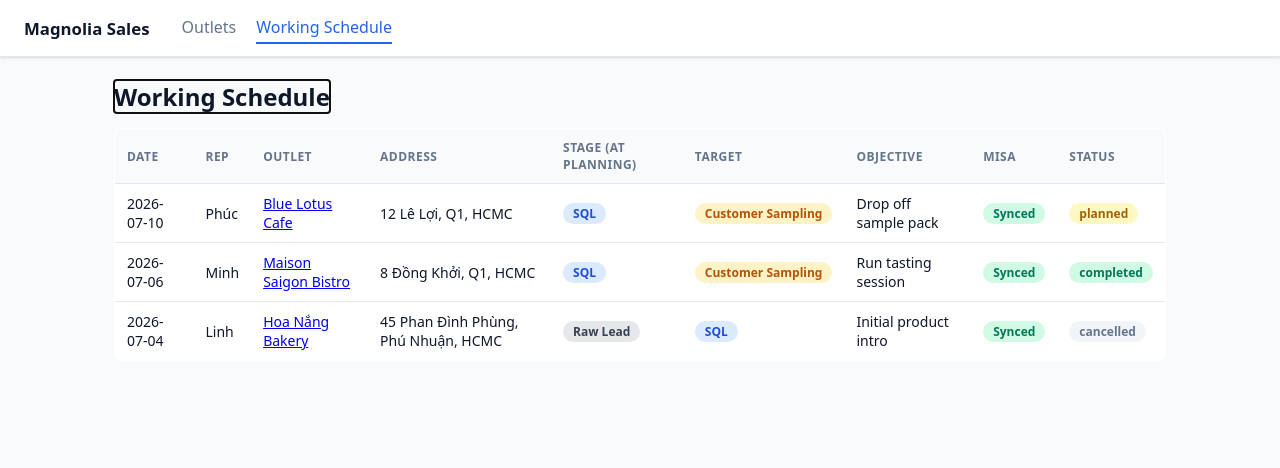
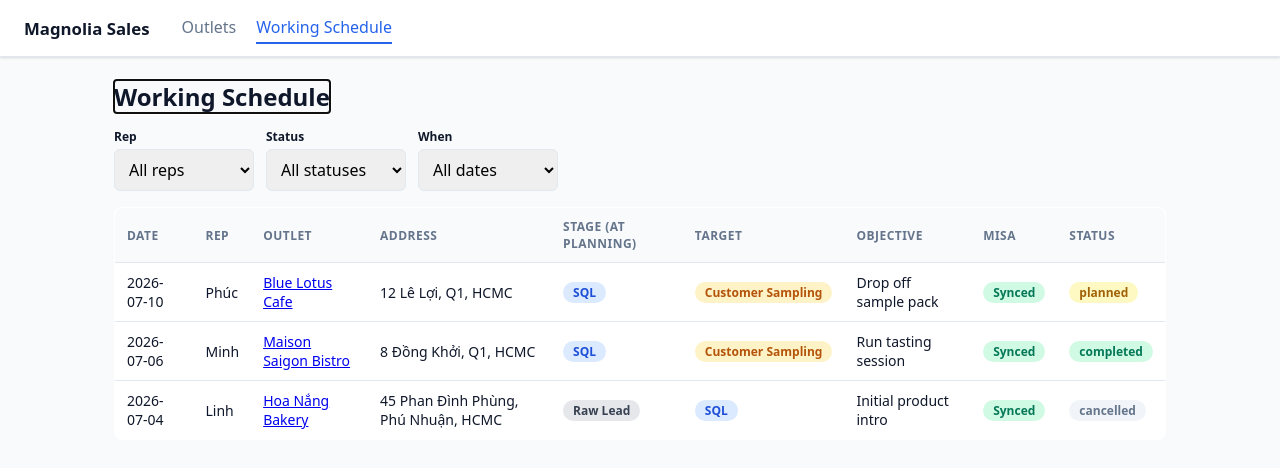
Before and after one commit to phuchoang2411/Toucan_test, a React (Vite) app: page /schedule in a window 1280 px wide. Shown: the top 468 px of the page. Built offline with nearby package versions, Linux system fonts and the light colour scheme.

Commit message:
feat: schedule filters by rep, status, and date preset

```diff
--- a/src/domain/dates.ts
+++ b/src/domain/dates.ts
@@ -1,3 +1,6 @@
+const pad = (n: number) => String(n).padStart(2, '0');
+const fmt = (date: Date) => `${date.getFullYear()}-${pad(date.getMonth() + 1)}-${pad(date.getDate())}`;
+
 /** Local-timezone calendar date as 'YYYY-MM-DD' (visitDate precision).
 
  * `new Date().toISOString()` returns the UTC date, which is one day behind the
@@ -6,6 +9,17 @@
 export function localISODate(offsetDays = 0): string {
   const d = new Date();
   d.setDate(d.getDate() + offsetDays);
-  const pad = (n: number) => String(n).padStart(2, '0');
-  return `${d.getFullYear()}-${pad(d.getMonth() + 1)}-${pad(d.getDate())}`;
+  return fmt(d);
 }
+
+/** Returns the Monday–Sunday range of the current local week as YYYY-MM-DD. */
+export function localWeekRange(): { start: string; end: string } {
+  const d = new Date();
+  const day = d.getDay();
+  const diffToMonday = day === 0 ? -6 : 1 - day;
+  const monday = new Date(d);
+  monday.setDate(d.getDate() + diffToMonday);
+  const sunday = new Date(monday);
+  sunday.setDate(monday.getDate() + 6);
+  return { start: fmt(monday), end: fmt(sunday) };
+}
--- a/src/index.css
+++ b/src/index.css
@@ -68,6 +68,15 @@ h2 { font-size: 1.125rem; font-weight: 600; margin: 0 0 12px; line-height: 1.4;
 .badge--cancelled { background: #f1f5f9; color: #64748b; }
 .badge--overdue { background: #fee2e2; color: #dc2626; }
 
+.filters { display: flex; gap: var(--space-3); margin-bottom: var(--space-4); align-items: flex-end; flex-wrap: wrap; }
+.filters .field { margin-bottom: 0; min-width: 140px; }
+.filters label { font-size: 12px; }
+
+@media (max-width: 640px) {
+  .filters { flex-direction: column; align-items: stretch; }
+  .filters .field { min-width: 0; }
+}
+
 @media (max-width: 640px) {
   .topnav { padding: 10px 12px; gap: 12px; overflow-x: auto; }
   .topnav .brand { font-size: 0.95rem; margin-right: 4px; }
--- a/src/pages/SchedulePage.tsx
+++ b/src/pages/SchedulePage.tsx
@@ -1,16 +1,37 @@
+import { useMemo, useState } from 'react';
 import { Link, useNavigate } from 'react-router-dom';
 import { useDB } from '../hooks/useDB';
+import { SALES_REPS } from '../domain/types';
 import { StageBadge } from '../components/StageBadge';
 import { SyncBadge } from '../components/SyncBadge';
 import { isOverdue } from '../domain/visits';
-import { localISODate } from '../domain/dates';
+import { localISODate, localWeekRange } from '../domain/dates';
 import type { KeyboardEvent } from 'react';
+import type { VisitStatus } from '../domain/types';
 
 export function SchedulePage() {
   const db = useDB();
   const navigate = useNavigate();
-  const visits = [...db.visits].sort((a, b) => b.visitDate.localeCompare(a.visitDate));
   const outletById = new Map(db.outlets.map((o) => [o.id, o]));
+
+  const [repFilter, setRepFilter] = useState<string>('all');
+  const [statusFilter, setStatusFilter] = useState<string>('all');
+  const [whenFilter, setWhenFilter] = useState<string>('all');
+
+  const today = localISODate();
+  const week = localWeekRange();
+
+  const filtered = useMemo(() => {
+    let items = [...db.visits];
+    if (repFilter !== 'all') items = items.filter((v) => v.salesRep === repFilter);
+    if (statusFilter !== 'all') items = items.filter((v) => v.status === statusFilter);
+    if (whenFilter === 'today') items = items.filter((v) => v.visitDate === today);
+    else if (whenFilter === 'week') items = items.filter((v) => v.visitDate >= week.start && v.visitDate <= week.end);
+    else if (whenFilter === 'overdue') items = items.filter((v) => isOverdue(v.status, v.visitDate, today));
+    return items.sort((a, b) => b.visitDate.localeCompare(a.visitDate));
+  }, [db.visits, repFilter, statusFilter, whenFilter, today, week.start, week.end]);
+
+  const hasActiveFilters = repFilter !== 'all' || statusFilter !== 'all' || whenFilter !== 'all';
 
   function openVisit(id: string) {
     navigate(`/visits/${id}`);
@@ -28,9 +49,48 @@ export function SchedulePage() {
       <header className="page-header">
         <h1>Working Schedule</h1>
       </header>
-      {visits.length === 0 ? (
+
+      <div className="filters">
+        <div className="field">
+          <label htmlFor="filter-rep">Rep</label>
+          <select id="filter-rep" value={repFilter} onChange={(e) => setRepFilter(e.target.value)}>
+            <option value="all">All reps</option>
+            {SALES_REPS.map((r) => <option key={r} value={r}>{r}</option>)}
+          </select>
+        </div>
+        <div className="field">
+          <label htmlFor="filter-status">Status</label>
+          <select id="filter-status" value={statusFilter} onChange={(e) => setStatusFilter(e.target.value)}>
+            <option value="all">All statuses</option>
+            <option value="planned">Planned</option>
+            <option value="completed">Completed</option>
+            <option value="cancelled">Cancelled</option>
+          </select>
+        </div>
+        <div className="field">
+          <label htmlFor="filter-when">When</label>
+          <select id="filter-when" value={whenFilter} onChange={(e) => setWhenFilter(e.target.value)}>
+            <option value="all">All dates</option>
+            <option value="today">Today</option>
+            <option value="week">This week</option>
+            <option value="overdue">Overdue</option>
+          </select>
+        </div>
+        {hasActiveFilters && (
+          <button className="btn btn-secondary" onClick={() => { setRepFilter('all'); setStatusFilter('all'); setWhenFilter('all'); }} style={{ alignSelf: 'flex-end' }}>
+            Clear filters
+          </button>
+        )}
+      </div>
+
+      {filtered.length === 0 ? (
         <div className="empty-state">
-          <p>No visits scheduled yet. Create a visit from the outlet form.</p>
+          <p>{hasActiveFilters ? 'No visits match the current filters.' : 'No visits scheduled yet. Create a visit from the outlet form.'}</p>
+          {hasActiveFilters && (
+            <button className="btn btn-secondary" onClick={() => { setRepFilter('all'); setStatusFilter('all'); setWhenFilter('all'); }}>
+              Clear filters
+            </button>
+          )}
         </div>
       ) : (
         <div className="table-wrap">
@@ -42,7 +102,7 @@ export function SchedulePage() {
               </tr>
             </thead>
             <tbody>
-              {visits.map((v) => {
+              {filtered.map((v) => {
                 const outlet = outletById.get(v.outletId);
                 return (
                   <tr
@@ -61,7 +121,7 @@ export function SchedulePage() {
                     <td><SyncBadge visit={v} /></td>
                     <td>
                       <span className={`badge badge--${v.status}`}>{v.status}</span>
-                      {isOverdue(v.status, v.visitDate, localISODate()) && (
+                      {isOverdue(v.status, v.visitDate, today) && (
                         <span className="badge badge--overdue" style={{ marginLeft: 4 }}>overdue</span>
                       )}
                     </td>
```
Also changed, not shown: 1 other file (tests, documents, lock files or other folders).
